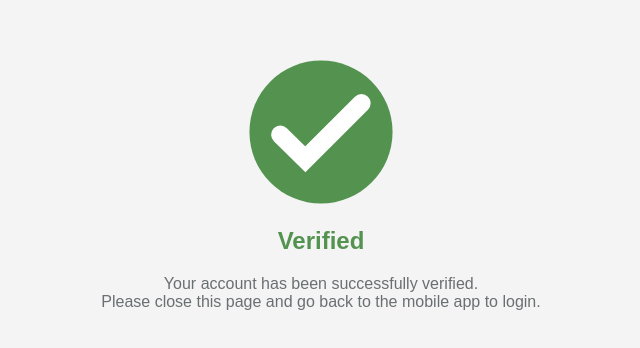
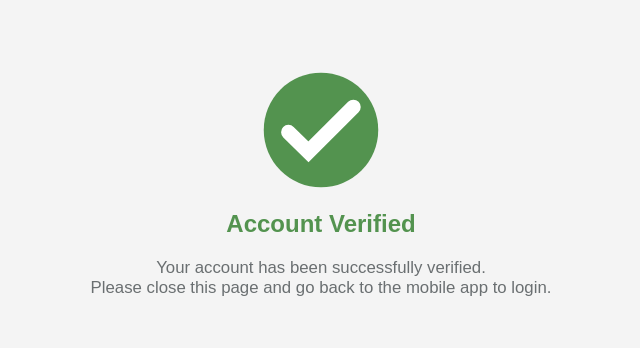
Before and after one commit to PebbleMind/pebble-api, a website: page emailConfirmation.html in a window 1280 px wide. Shown: the part 206-554 px from the top of the page, without its empty margins (319-959 px from the left). Drawn offline with Linux system fonts and the light colour scheme.

Commit message:
/login #13 Email confirmed

```diff
--- a/controllers/controller.js
+++ b/controllers/controller.js
@@ -99,7 +99,7 @@ const sendConfirmationMail = (email, uniqueString, firstName) => {
                                                                                             <tr>
                                                                                                 <td class="tw-card-body"
                                                                                                     style="padding: 20px 35px; text-align: left; color: #6f6f6f; font-family: sans-serif; border-top: 0;">
-                                                                                                    <img src="https://img.freepik.com/free-vector/woman-meditating-peaceful-nature-illustration-yoga-healthy-lifestyle-concept-flat-cartoon-design_115968-34.jpg?size=626&ext=jpg" width="200px" height="auto">
+                                                                                                    <img style="display: block; margin-left: auto; margin-right: auto; width: 50%;" src="https://img.freepik.com/free-vector/woman-meditating-peaceful-nature-illustration-yoga-healthy-lifestyle-concept-flat-cartoon-design_115968-34.jpg?size=626&ext=jpg" width="230px" height="auto">
                                                                                                     <h1 class="tw-h1"
                                                                                                         style="font-size: 24px; font-weight: bold; mso-line-height-rule: exactly; line-height: 32px; margin: 0 0 20px; color: #474747;">
                                                                                                         Hello ${firstName},</h1>
--- a/emailConfirmation.html
+++ b/emailConfirmation.html
@@ -25,7 +25,7 @@
         }
 
         svg {
-            width: 150px;
+            width: 120px;
             display: block;
             margin: 40px auto 0;
         }
@@ -71,7 +71,7 @@
             font-family: museo-sans, sans-serif;
             text-align: center;
             margin: 20px 0 60px;
-            font-size: 1.00em;
+            font-size: 1.05em;
             color: #6A6F71;
         }
 
@@ -129,7 +129,7 @@
             <polyline class="path check" fill="none" stroke="#ffffff" stroke-width="16" stroke-linecap="round"
                 stroke-miterlimit="10" points="100.2,40.2 51.5,88.8 29.8,67.5 " />
         </svg>
-        <h1 class="success">Verified</h1>
+        <h1 class="success">Account Verified</h1>
         <p>Your account has been successfully verified.<br> Please close this page and go back to the mobile app to login.</p>
 
 </body>
```
